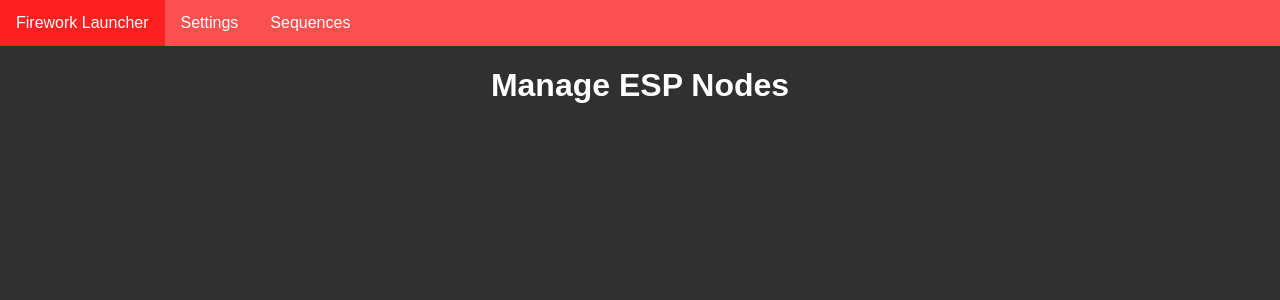
After one commit to firework-launcher/launcher, a Flask app: page /settings/launchers/espnode_settings in a window 1280 px wide. The commit adds this page. Shown: the top 300 px of the page. Run offline with Flask 3, Linux system fonts and the light colour scheme; parts of the project's set-up code (start-up, migrations or seed data) failed here and were passed over.

Commit message:
Add node setting page

```diff
--- a/main.py
+++ b/main.py
@@ -244,6 +244,51 @@ def launcher_edit_name(launcher):
     if not launcher in launcher_io.launchers:
         abort(404)
     return render_template('settings/launchers/edit_name.html', page='Change Name', name=config.config['branding']['name'], launcher_name=launcher_io.launchers[launcher].name)
+
+@app.route('/settings/launchers/espnode_settings')
+def espnode_settings_listing():
+    nodes = []
+    for launcher in launcher_io.launchers:
+        if launcher_io.launchers[launcher].type == 'espnode':
+            nodes.append(launcher_io.launchers[launcher])
+    return render_template('settings/launchers/node_settings/listing.html', page='Node Settings', name=config.config['branding']['name'], urlencode=urllib.parse.quote, nodes=nodes)
+
+@app.route('/settings/launchers/espnode_settings/<path:node>')
+def node_manage(node):
+    if launcher_io.launchers == {}:
+        return redirect('/settings/launchers/none')
+    node = node[5:]
+    if not node in launcher_io.launchers:
+        abort(404)
+    return render_template('settings/launchers/node_settings/manage.html', node=launcher_io.launchers[node], page='Manage Node - ' + launcher_io.launchers[node].name, name=config.config['branding']['name'])
+
+@app.route('/settings/launchers/espnode_settings/<path:node>/reboot')
+def node_reboot(node):
+    node = node[5:]
+    if not node in launcher_io.launchers:
+        abort(404)
+    node = launcher_io.launchers[node]
+    node.reboot()
+    return redirect(request.path[:-7])
+
+@app.route('/settings/launchers/espnode_settings/<path:node>/wifi')
+def node_wifi(node):
+    node = node[5:]
+    if not node in launcher_io.launchers:
+        abort(404)
+    node = launcher_io.launchers[node]
+    node.enter_ota()
+    remove_launcher(node.port)
+    return redirect('http://{}'.format(node.port))
+
+@app.route('/settings/launchers/espnode_settings/<path:node>/remove')
+def node_remove(node):
+    node = node[5:]
+    if not node in launcher_io.launchers:
+        abort(404)
+    node = launcher_io.launchers[node]
+    remove_launcher(node.port)
+    return redirect('/settings/launchers/espnode_settings')
 
 @socketio.on('update_fp')
 def update_fp(data):
--- a/templates/settings/launchers/launchers.html
+++ b/templates/settings/launchers/launchers.html
@@ -11,6 +11,7 @@
       <a class="firework_button" href="/settings/launchers/edit_name/start{{ urlencode(launchers[launcher], safe='') }}">Change Name</a>
     </h2>
   {% endfor %}
+  <a class="firework_button" href="/settings/launchers/espnode_settings">ESP Node Settings</a>
 </div>
 <script src="/static/js/socketio.js"></script>
 <script src="/static/js/launchers.js"></script>
--- /dev/null
+++ b/templates/settings/launchers/node_settings/listing.html
@@ -0,0 +1,9 @@
+{% extends 'base.html' %}
+{% block content %}
+<div class="settings_content">
+    <h1>Manage ESP Nodes</h1>
+    {% for node in nodes %}
+        <h2>{{ node.name }} ({{ node.port }}) <a class="firework_button" href="/settings/launchers/espnode_settings/start{{ urlencode(node.port, safe='') }}">Manage</a></h2>
+    {% endfor %}
+</div>
+{% endblock %}
```
Also changed, not shown: launcher_types/espnode.py (+24 -0 lines), static/js/manage_node.js (added, +22 -0 lines), templates/settings/launchers/node_settings/manage.html (added, +14 -0 lines).
